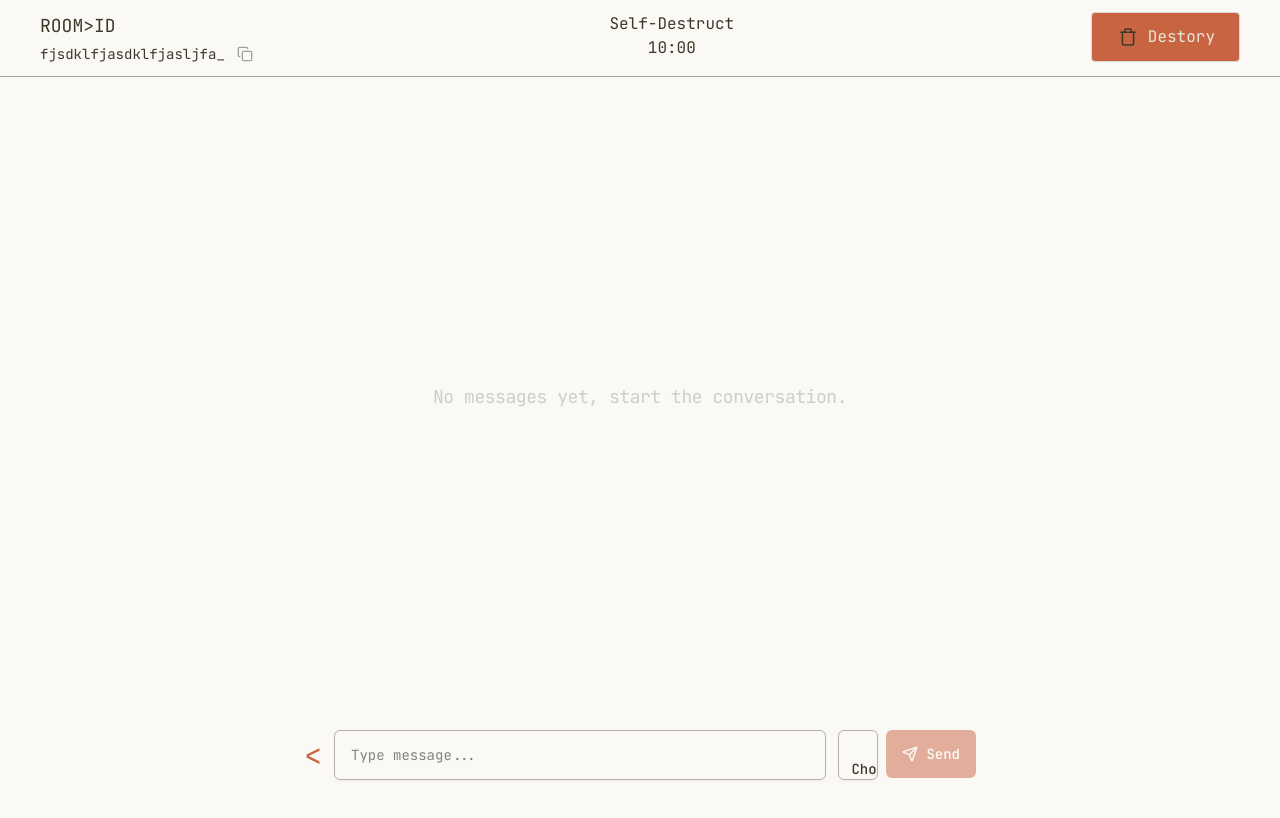
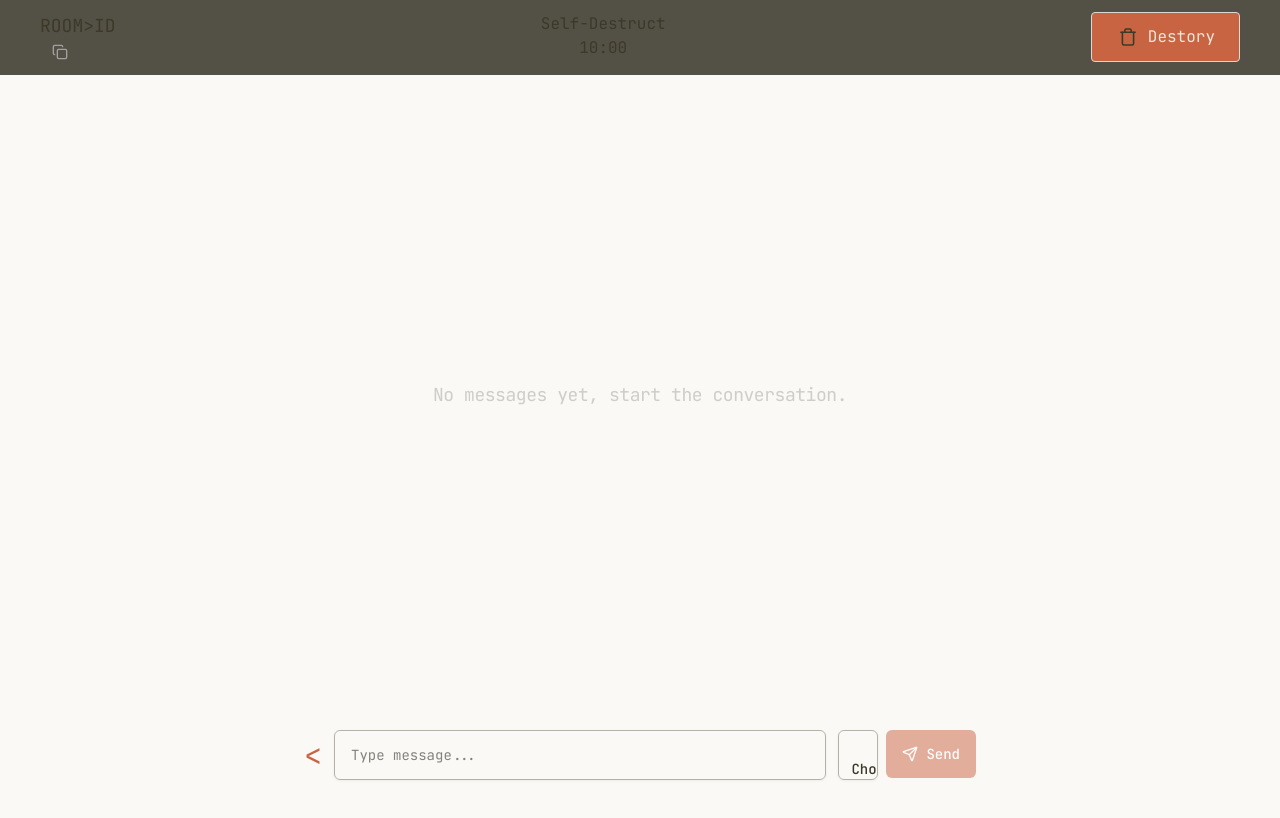
Before and after one commit to Forzun/wnChat, a Next.js app in the folder apps/web/: page /room/1 in a window 1280 px wide. Shown: the top 818 px of the page. Built offline with nearby package versions, Linux system fonts and the light colour scheme.

Commit message:
adding auto scroll while texting Init

```diff
--- a/apps/web/app/room/[id]/page.tsx
+++ b/apps/web/app/room/[id]/page.tsx
@@ -1,11 +1,11 @@
 "use client"
 
+import { useStorage } from "@/hooks/get-StorageId";
 import { Button } from "@workspace/ui/components/button";
 import { Input } from "@workspace/ui/components/input";
-import { count } from "console";
-import { Copy, HandMetal, Send, Trash, X } from "lucide-react"
+import { Copy, Send, Trash, X } from "lucide-react"
 import Image from "next/image";
-import { useRef, useState } from "react"
+import { useEffect, useRef, useState } from "react"
 
 interface Message {
     text: string,
@@ -17,10 +17,18 @@ interface Message {
 export default function Page(){
     const [input , setInput] = useState('');
     const [isActive , setIsActive] = useState(true);
-    const [chatImage , setChatImage] = useState(true);
     const [messages , setMessage] = useState<Message[]>([]);
+    const {localId} = useStorage();
+    const [image ,setImage] = useState<string | null>(null)
+    const messageRef = useRef<HTMLDivElement | null>(null);
 
-    const [image ,setImage] = useState<string | null>(null)
+    const scrollToBottom = () => {
+        messageRef.current?.scrollIntoView({ behavior: 'smooth', block: 'end' })
+    }
+
+    useEffect(() => {
+        scrollToBottom();
+    }, [messages])
 
     function handleImageSubmit(event:any){
         const imageFile = event.target.files[0];
@@ -51,20 +59,21 @@ export default function Page(){
         }
     }
 
-    function DownKeyHandler(e: KeyboardEvent){
-        if(e.key === "Enter"){
+    function DownKeyHandler(event: React.KeyboardEvent<HTMLInputElement>){
+        if((event.key === 'Enter')){
             handleMessageSubmit();
+            event.preventDefault()
         }
     }
 
     return <div className="flex flex-col min-h-screen bg-background">
 
-        <header className="border-b border-neutral-600/50 top-0 sticky z-50">
+        <header className="border-b border-neutral-600/40 top-0 sticky z-50 bg-secondary-foreground">
             <div className="flex  justify-between py-3 px-10 w-full">
                 <div className="flex flex-col gap-1">
                     <h1 className="text-lg">ROOM{">"}ID</h1>
                     <div className="flex gap-3 text-sm items-center">
-                        <p>fjsdklfjasdklfjasljfa_</p>
+                        <p>{localId}</p>
                         <Copy className="w-4 h-4 cursor-pointer text-neutral-400 " />
                     </div>
                 </div>
@@ -94,7 +103,7 @@ export default function Page(){
                             <div className="flex flex-col gap-1">
                                 <div className="inline-block px-3 md:px-2 py-2 rounded-md border transition-all duration-200 bg-cover border-b-primary/80 cursor-grab shadow-2xl text-shadow-sm text-shadow-primary/10 ring ring-white/10">
                                     {message.image && <div className="h-full w-full relative">
-                                        <Image width={500} height={500} alt="preview image" className="max-w-xs rounded ring-2 ring-primary/40  p-2" src={message.image} />
+                                        <Image width={500} height={500} alt="preview image" className="max-w-xs mb-2 rounded ring-2 ring-primary/40  p-2" src={message.image} />
                                     </div> }
                                     {message.text && <p className="wrap-break-word text-sm leading-normal tracking-tight text-neutral-400">{message.text}</p>}
                                 </div>
@@ -123,12 +132,13 @@ export default function Page(){
 
                 <div className="flex items-center gap-3 md:px-7">
                     <span className="md:text-3xl text-2xl shrink-0 text-primary">{"<"}</span>
-                    <Input value={input} onChange={(e) => setInput(e.target.value)} type="text" placeholder="Type message..." className="px-4 py-6 rounded-md" />
+                    <Input onKeyDown={DownKeyHandler}  value={input} onChange={(e) => setInput(e.target.value)} type="text" placeholder="Type message..." className="px-4 py-6 rounded-md" />
                     <div className="flex shrink-0 gap-2">
                         <Input onChange={handleImageSubmit} className="py-6 w-10" type="file" />
-                        <Button onKeyDown={() => DownKeyHandler} disabled={input == ''} onClick={handleMessageSubmit} className="py-6" ><span className="md:block hidden"><Send /> </span> Send</Button>
+                        <Button disabled={input == ''} onClick={handleMessageSubmit} className="py-6" ><span className="md:block hidden"><Send /> </span> Send</Button>
                     </div>
                 </div>
         </div>
+        <div ref={messageRef}></div>
     </div>
 }
--- /dev/null
+++ b/apps/web/hooks/get-StorageId.ts
@@ -0,0 +1,16 @@
+import { useEffect, useState } from "react";
+
+
+export function useStorage(){
+    const [localId , setLocalId] = useState<string>();
+
+    useEffect(() => {
+        const id = localStorage.getItem("user_id");
+        if(id){
+            setLocalId(id);
+        }
+    },[])
+
+
+    return {localId , setLocalId}
+}
```
